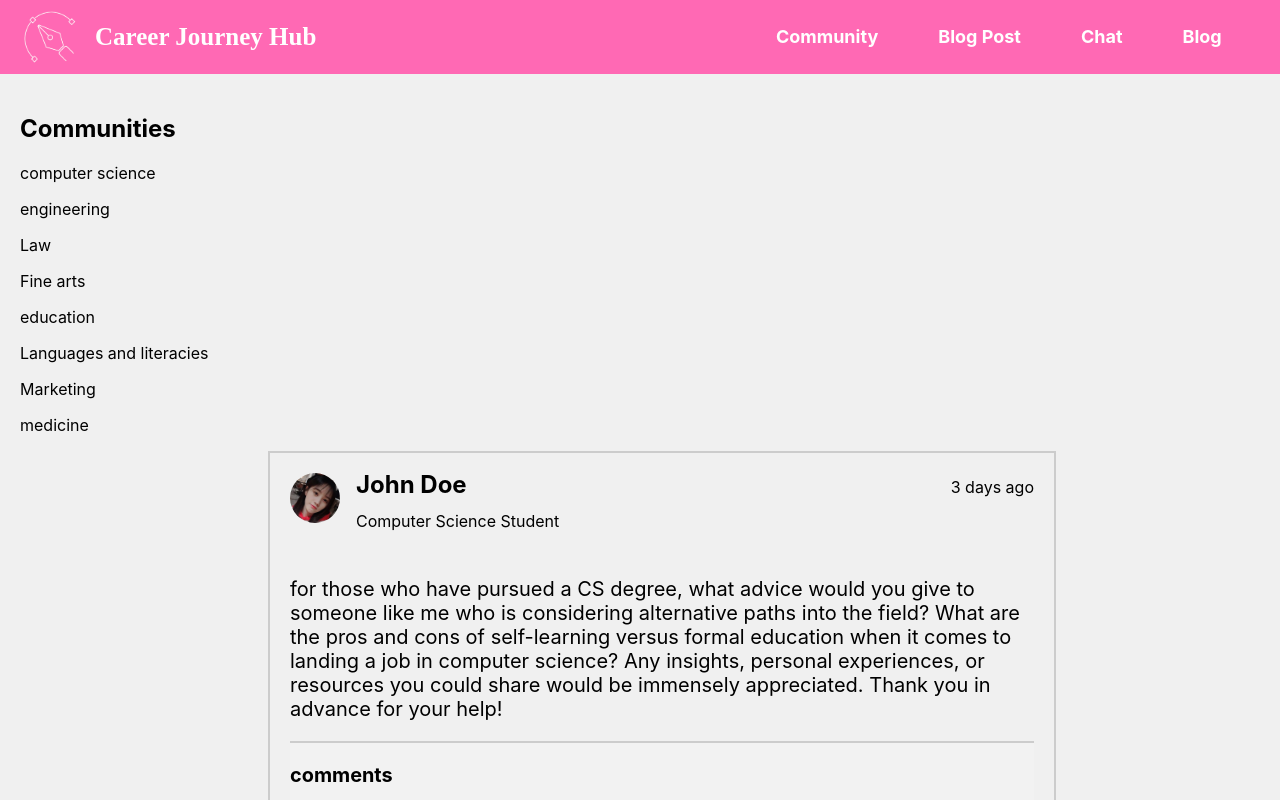
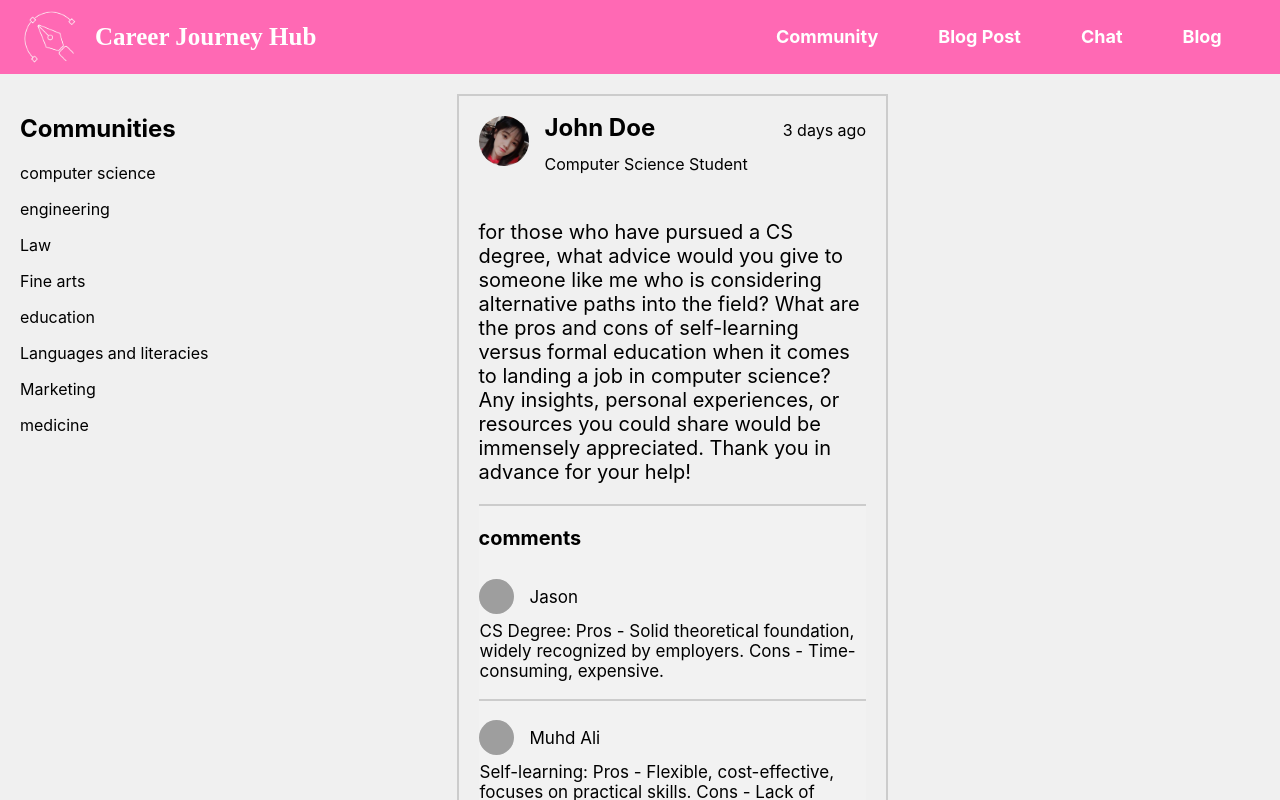
Before and after one commit to kejun7219/vhack24, a React (Create React App) app: page /Community in a window 1280 px wide. Shown: the top 800 px of the page. Built offline with nearby package versions, Linux system fonts and the light colour scheme; grey boxes are pictures that could not be loaded.

Commit message:
community final i think

```diff
--- a/src/CommunityPage.css
+++ b/src/CommunityPage.css
@@ -5,6 +5,10 @@
     background-color: #f0f0f0;
     flex-direction: row;
     align-items: center;
+}
+.Community-container{
+    display: flex;
+    flex-direction: row;
 }
 
 .frame {
```
